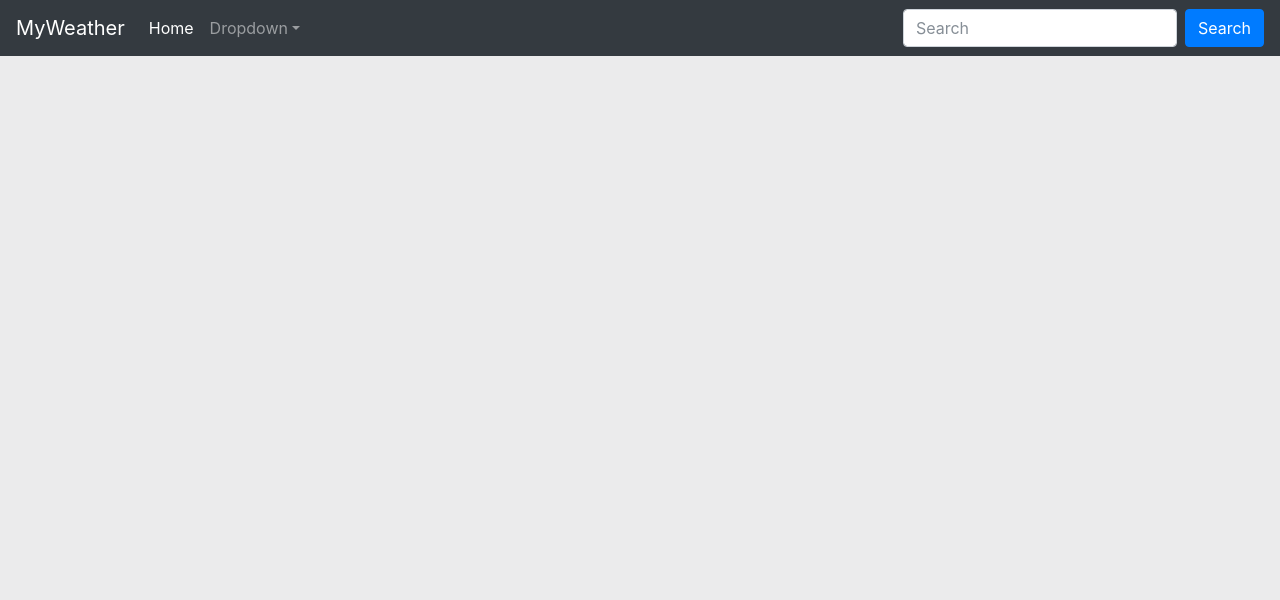
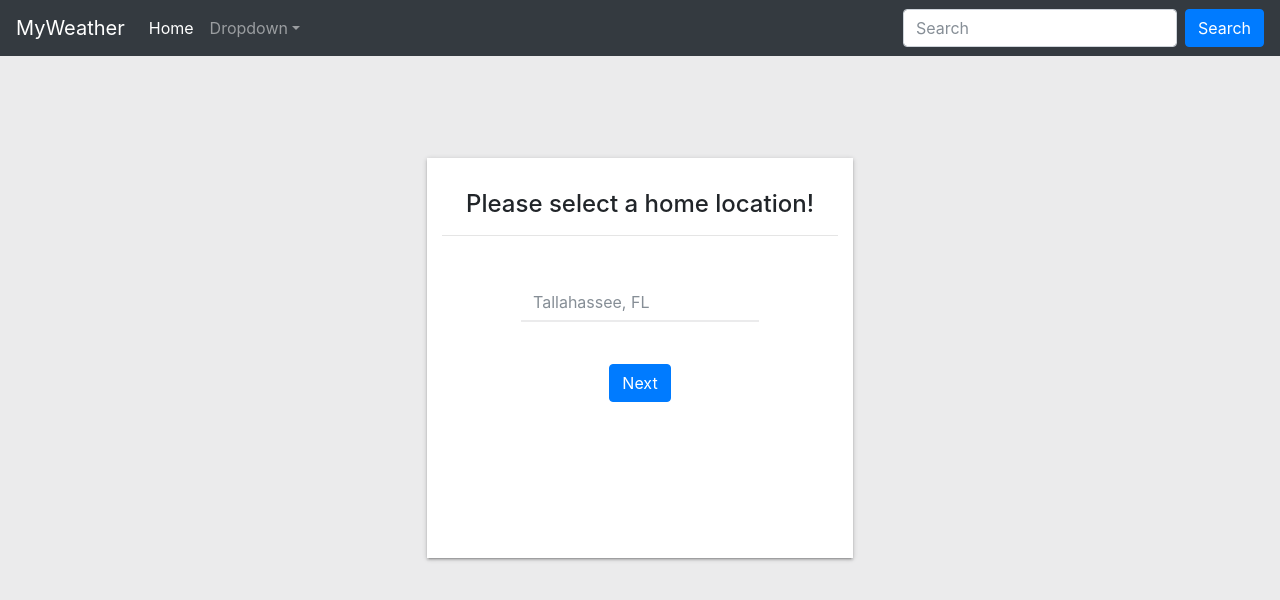
Before and after one commit to tmurph850/weather-app, a React app: page /welcome in a window 1280 px wide. Shown: the top 600 px of the page. Built offline with nearby package versions, Linux system fonts and the light colour scheme.

Commit message:
Setup WelcomeView

```diff
--- a/src/actions/actionTypes.js
+++ b/src/actions/actionTypes.js
@@ -5,3 +5,4 @@
 export const GET_WEATHER = 'GET_WEATHER';
 export const NEW_SIGNUP = 'NEW_SIGNUP';
 export const AUTHENTICATE_USER = 'AUTHENTICATE_USER';
+export const GET_LOCATION_ID = 'GET_LOCATION_ID';
--- /dev/null
+++ b/src/actions/getLocationId.js
@@ -0,0 +1,23 @@
+import axios from 'axios';
+import { GET_LOCATION_ID } from './actionTypes';
+
+export const getLocationId = (city, state) => {
+  const request = axios ({
+    method: "get",
+    url: `http://localhost:3090/getlocationid`,
+    responseType: "json",
+    data: {
+      city: city,
+      state: state
+    }
+  });
+
+  return (dispatch) => {
+    request.then(({data}) => {
+      dispatch({type: GET_LOCATION_ID, payload: data});
+      //localStorage.setItem("locationId", data);
+    }).catch((error) => {
+      console.log(error);
+    });
+  };
+};
--- a/src/app.min.css
+++ b/src/app.min.css
@@ -1 +1 @@
-html,body{height:100%;min-height:100%}body{background-color:#ebebec}.navbar .btn{background-color:#007bff;border-color:#007bff;color:#fff}.login-view .container-fluid{min-height:100%;height:auto !important;height:100%;background-color:#ebebec}.login-view .header-div{display:block;position:relative;margin:0 auto;text-align:center;top:2rem}.login-view .header-div h1{font-size:2rem}.login-view .form-control{width:60%;display:block;position:relative;border:none;border-bottom:2px solid #ebebec;border-radius:0px;margin-bottom:26px}.login-view .form-control:focus{border:none;border-bottom:2px solid #007bff;box-shadow:none;border-radius:0px}.login-view .signup-block{margin:0 auto;top:6.4rem;height:400px;background-color:#fff;box-shadow:0 2px 2px 0 rgba(0,0,0,0.14),0 3px 1px -2px rgba(0,0,0,0.12),0 1px 5px 0 rgba(0,0,0,0.2)}.login-view .form-group{display:block;position:relative;top:4rem}.login-view input{margin:0 auto;border-radius:5px}.login-view .button-container{margin:0 auto;top:5rem}
+html,body{height:100%;min-height:100%}body{background-color:#ebebec}.navbar .btn{background-color:#007bff;border-color:#007bff;color:#fff}.signup-view .container-fluid{min-height:100%;height:auto !important;height:100%;background-color:#ebebec}.signup-view .header-div{display:block;position:relative;margin:0 auto;text-align:center;top:2rem}.signup-view .header-div h1{font-size:2rem}.signup-view .form-control{width:60%;display:block;position:relative;border:none;border-bottom:2px solid #ebebec;border-radius:0px;margin-bottom:26px}.signup-view .form-control:focus{border:none;border-bottom:2px solid #007bff;box-shadow:none;border-radius:0px}.signup-view .input-block{margin:0 auto;top:6.4rem;height:400px;background-color:#fff;box-shadow:0 2px 2px 0 rgba(0,0,0,0.14),0 3px 1px -2px rgba(0,0,0,0.12),0 1px 5px 0 rgba(0,0,0,0.2)}.signup-view .form-group{display:block;position:relative;top:4rem}.signup-view input{margin:0 auto;border-radius:5px}.signup-view .button-container{margin:0 auto;top:5rem}.signup-view .small-header{font-size:1.5rem !important}
--- a/src/app.scss
+++ b/src/app.scss
@@ -19,13 +19,15 @@ body {
   Signup Styles
 **/
 
-.login-view {
+.signup-view {
+
   .container-fluid {
-      min-height: 100%;
-      height:auto !important; /* cross-browser */
-      height: 100%; /* cross-browser */
-      background-color: rgb(235, 235, 236);
+    min-height: 100%;
+    height:auto !important; /* cross-browser */
+    height: 100%; /* cross-browser */
+    background-color: rgb(235, 235, 236);
   }
+
   .header-div {
     display: block;
     position: relative;
@@ -36,7 +38,9 @@ body {
     h1 {
       font-size: 2rem;
     }
+
   }
+
   .form-control {
     width: 60%;
     display: block;
@@ -46,49 +50,54 @@ body {
     border-radius: 0px;
     margin-bottom: 26px;
   }
+
   .form-control:focus {
     border: none;
     border-bottom: 2px solid #007bff;
     box-shadow: none;
     border-radius: 0px;
   }
-  .signup-block {
+
+  .input-block {
     margin: 0 auto;
     top: 6.4rem;
     height: 400px;
     background-color: #fff;
     box-shadow: 0 2px 2px 0 rgba(0,0,0,0.14), 0 3px 1px -2px rgba(0,0,0,0.12), 0 1px 5px 0 rgba(0,0,0,0.2);
   }
+
   .form-group {
     display: block;
     position: relative;
     top: 4rem;
   }
+
   input {
     margin: 0 auto;
     border-radius: 5px;
   }
+
   .button-container {
     margin: 0 auto;
     top: 5rem;
   }
+
+  .small-header {
+    font-size: 1.5rem !important;
+  }
+
 }
 
+/**
+  End Signup Styles
+**/
 
-
-
-
-
-
-
-
-
-
-
-
+/**
+  Begin Welcome Styles
+**/
 
 
 
 /**
-  End Signup Styles
+  End Welcome Styles
 **/
--- a/src/components/Container.js
+++ b/src/components/Container.js
@@ -2,6 +2,7 @@ import React, { Component } from 'react';
 import { Route } from 'react-router-dom';
 import MainView from '../containers/MainView';
 import SignUp from '../containers/SignUp';
+import Welcome from '../containers/Welcome';
 
 class Container extends Component {
 
@@ -11,6 +12,7 @@ class Container extends Component {
       <div id="container-fluid">
         <Route exact path="/" component={MainView}/>
         <Route exact path="/signup" component={SignUp}/>
+        <Route exact path="/welcome" component={Welcome}/>
       </div>
     );
 
--- a/src/containers/SignUp.js
+++ b/src/containers/SignUp.js
@@ -25,7 +25,7 @@ class SignUp extends Component {
         const { match, location, history } = this.props;
 
         const newLocation = {
-          pathname: '/'
+          pathname: '/welcome'
         };
         history.push(newLocation);
       }
@@ -53,9 +53,9 @@ class SignUp extends Component {
 
   render() {
     return (
-      <div className="login-view">
+      <div className="signup-view">
 
-        <div className="col-md-4 signup-block">
+        <div className="col-md-4 input-block">
 
           <div className="header-div">
             <h1>Signup</h1>
--- /dev/null
+++ b/src/containers/Welcome.js
@@ -0,0 +1,83 @@
+import React, { Component } from 'react';
+import PropTypes from 'prop-types';
+import { connect } from 'react-redux';
+import { withRouter } from 'react-router';
+import { bindActionCreators } from 'redux';
+import { getLocationId } from '../actions/getLocationId';
+
+class Welcome extends Component {
+  constructor(props) {
+    super(props);
+
+    this.state = {
+      location: ""
+    };
+
+    this.handleLocationInput = this.handleLocationInput.bind(this);
+    this.fireRequest = this.fireRequest.bind(this);
+  }
+
+  handleLocationInput(e) {
+    this.setState({
+      location: e.target.value
+    });
+  }
+
+  fireRequest() {
+    this.props.getLocationId(city, state);
+  }
+
+  render() {
+    return (
+      <div className="signup-view">
+
+        <div className="col-md-4 input-block">
+
+          <div className="header-div">
+            <h1 className="small-header">Please select a home location!</h1>
+            <hr />
+          </div>
+
+          <div className="form-group">
+            <div>
+              <input
+                className="form-control inputdefault"
+                placeholder="Tallahassee, FL"
+                type="text"
+                id="email-input"
+                onChange={this.handleLocationInput}
+                value={this.state.location}
+              />
+            </div>
+          </div>
+
+            <div className="col-md-4 text-center button-container">
+              <button
+                type="button"
+                className="btn btn-primary"
+                onClick={this.fireRequest}>
+                Next
+              </button>
+            </div>
+
+        </div>
+
+      </div>
+    );
+  }
+
+}
+
+const mapStateToProps = (state) => {
+  return {
+    locationId: state.locationId
+  };
+};
+
+const mapDispatchToProps = (dispatch) => {
+  return bindActionCreators({
+    getLocationId: getLocationId
+  }, dispatch);
+};
+
+export default connect(mapStateToProps, mapDispatchToProps)(Welcome);
--- /dev/null
+++ b/src/reducers/getLocationIdReducer.js
@@ -0,0 +1,10 @@
+import { GET_LOCATION_ID } from '../actions/actionTypes';
+
+export default (state = [], action) => {
+  switch (action.type) {
+    case GET_LOCATION_ID:
+      return [ ...state, Object.assign({}, action.payload) ];
+    default:
+      return state;
+  }
+};
--- a/src/reducers/index.js
+++ b/src/reducers/index.js
@@ -2,10 +2,13 @@ import { combineReducers } from 'redux';
 import GetWeatherReducer from './getWeatherReducer';
 import NewSignUpReducer from './newSignUpReducer';
 import AuthenticateUserReducer from './authenticateUserReducer';
+import GetLocationIdReducer from './getLocationIdReducer';
+
 const rootReducer = combineReducers({
   weatherData: GetWeatherReducer,
   signUpResponse: NewSignUpReducer,
-  isUserAuthenticated: AuthenticateUserReducer
+  isUserAuthenticated: AuthenticateUserReducer,
+  locationId: GetLocationIdReducer
 });
 
 export default rootReducer;
```
